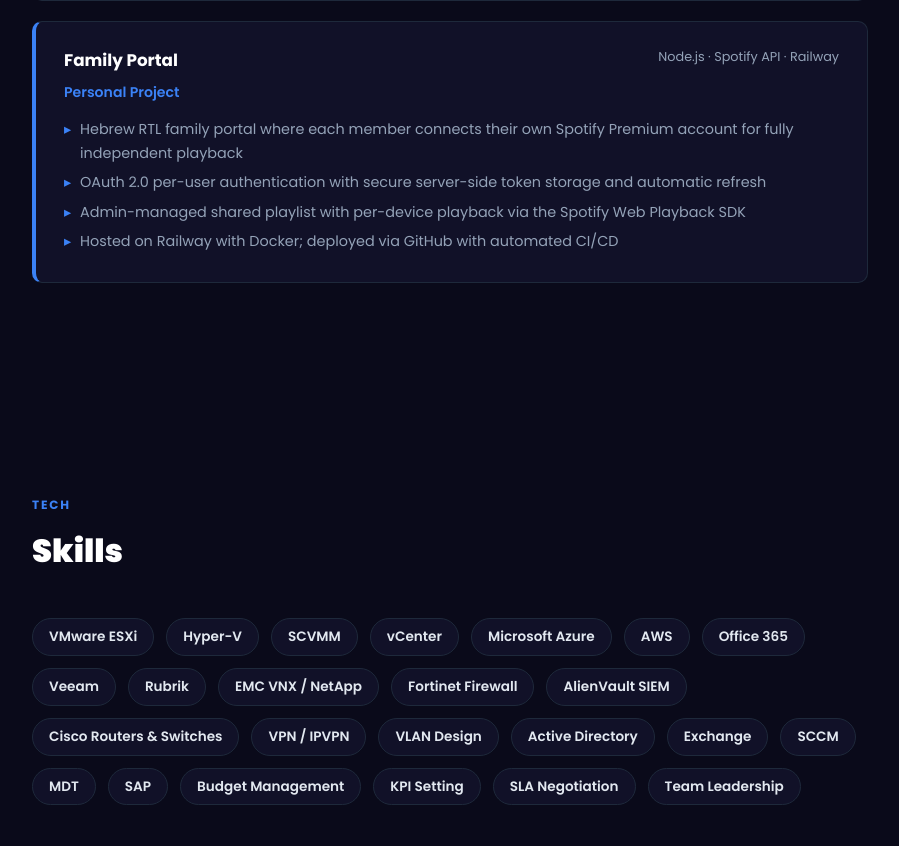
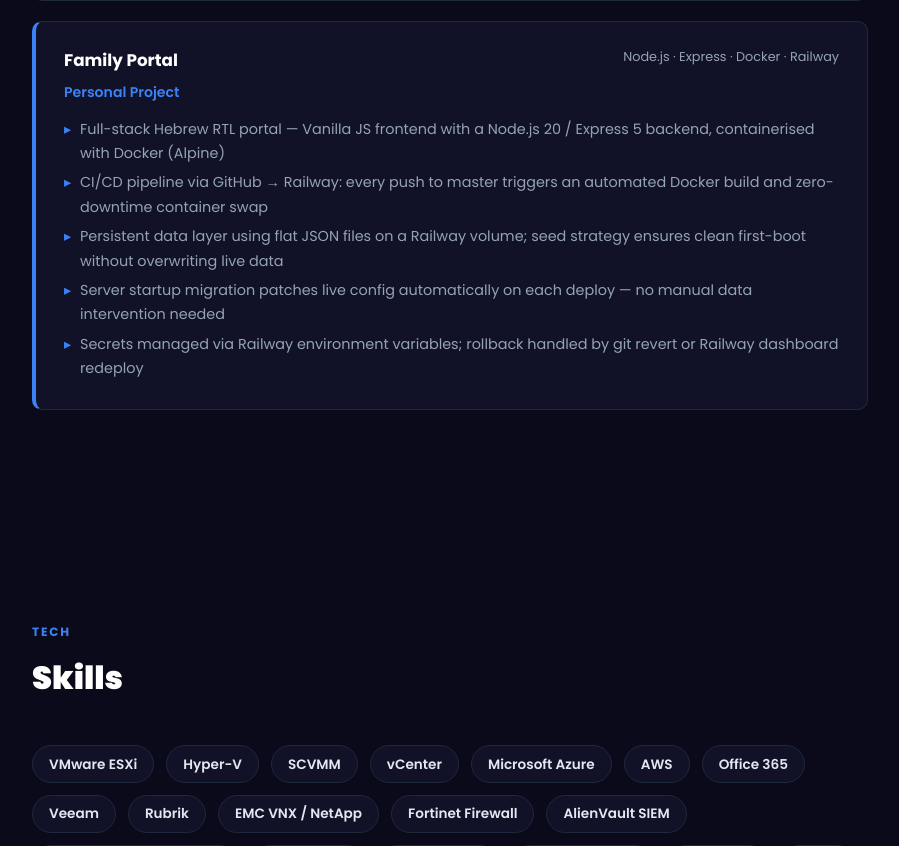
Before and after one commit to moorefun-prog/Portfolio, a plain HTML site: page index.html in a window 1280 px wide. Shown: the part 2657-3503 px from the top of the page, without its empty margins (190-1089 px from the left). Drawn offline with Linux system fonts and the light colour scheme.

Commit message:
Update Family Portal card with DevOps focus

```diff
--- a/index.html
+++ b/index.html
@@ -110,14 +110,15 @@
     <div class="card">
       <div class="card-header">
         <span class="card-title">Family Portal</span>
-        <span class="card-meta">Node.js · Spotify API · Railway</span>
+        <span class="card-meta">Node.js · Express · Docker · Railway</span>
       </div>
       <p class="card-subtitle">Personal Project</p>
       <ul class="card-body">
-        <li>Hebrew RTL family portal where each member connects their own Spotify Premium account for fully independent playback</li>
-        <li>OAuth 2.0 per-user authentication with secure server-side token storage and automatic refresh</li>
-        <li>Admin-managed shared playlist with per-device playback via the Spotify Web Playback SDK</li>
-        <li>Hosted on Railway with Docker; deployed via GitHub with automated CI/CD</li>
+        <li>Full-stack Hebrew RTL portal — Vanilla JS frontend with a Node.js 20 / Express 5 backend, containerised with Docker (Alpine)</li>
+        <li>CI/CD pipeline via GitHub → Railway: every push to master triggers an automated Docker build and zero-downtime container swap</li>
+        <li>Persistent data layer using flat JSON files on a Railway volume; seed strategy ensures clean first-boot without overwriting live data</li>
+        <li>Server startup migration patches live config automatically on each deploy — no manual data intervention needed</li>
+        <li>Secrets managed via Railway environment variables; rollback handled by git revert or Railway dashboard redeploy</li>
       </ul>
     </div>
   </section>
```
